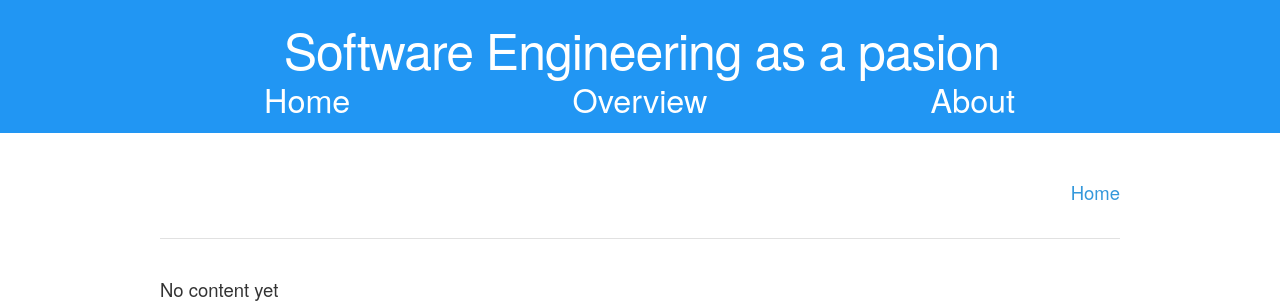
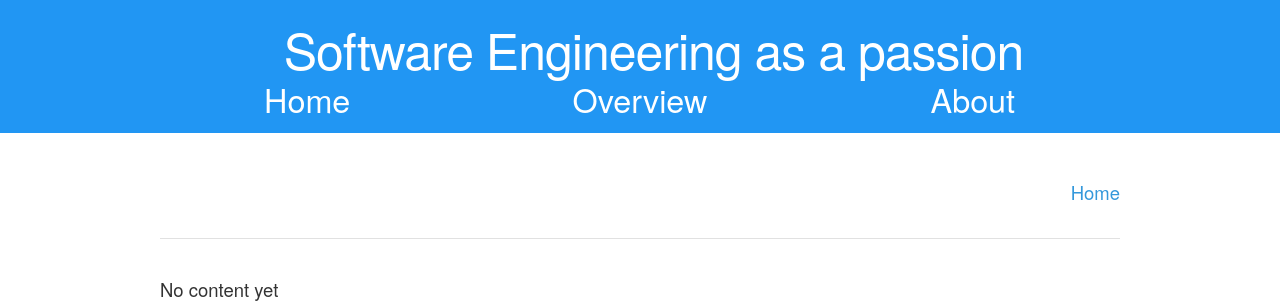
Before and after one commit to j0holo/simple_blog, a Flask app: page /about in a window 1280 px wide. Shown: the top 305 px of the page. Run offline with Flask 2, Linux system fonts and the light colour scheme.

Commit message:
Fix spelling error

```diff
--- a/app/templates/nav.html
+++ b/app/templates/nav.html
@@ -6,7 +6,7 @@
                     <object class="logo" data="/static/images/logo-white.svg"
                             type="image/svg+xml"></object>
                 </div>
-                <a class="banner" href="{{ url_for('home.index') }}"><h1>Software Engineering as a pasion</h1></a>
+                <a class="banner" href="{{ url_for('home.index') }}"><h1>Software Engineering as a passion</h1></a>
             </div>
         </div>
 
```
